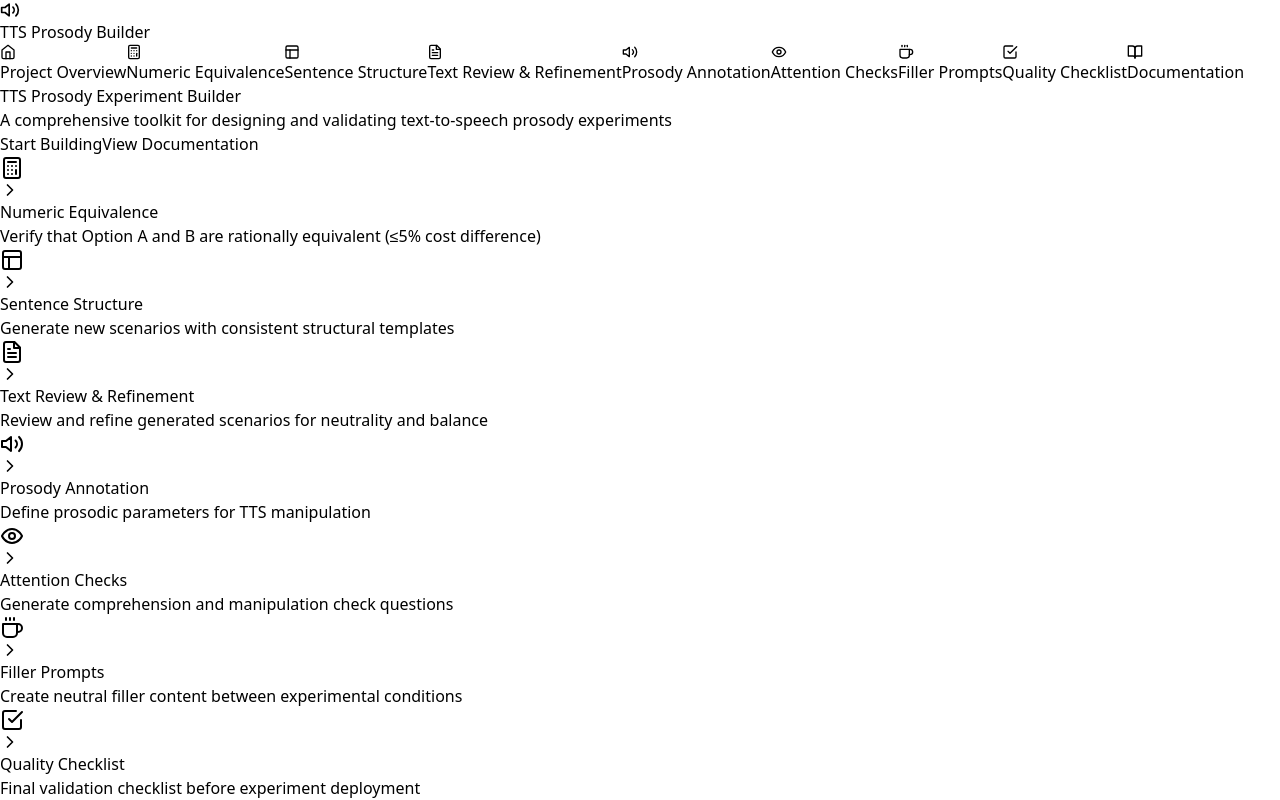
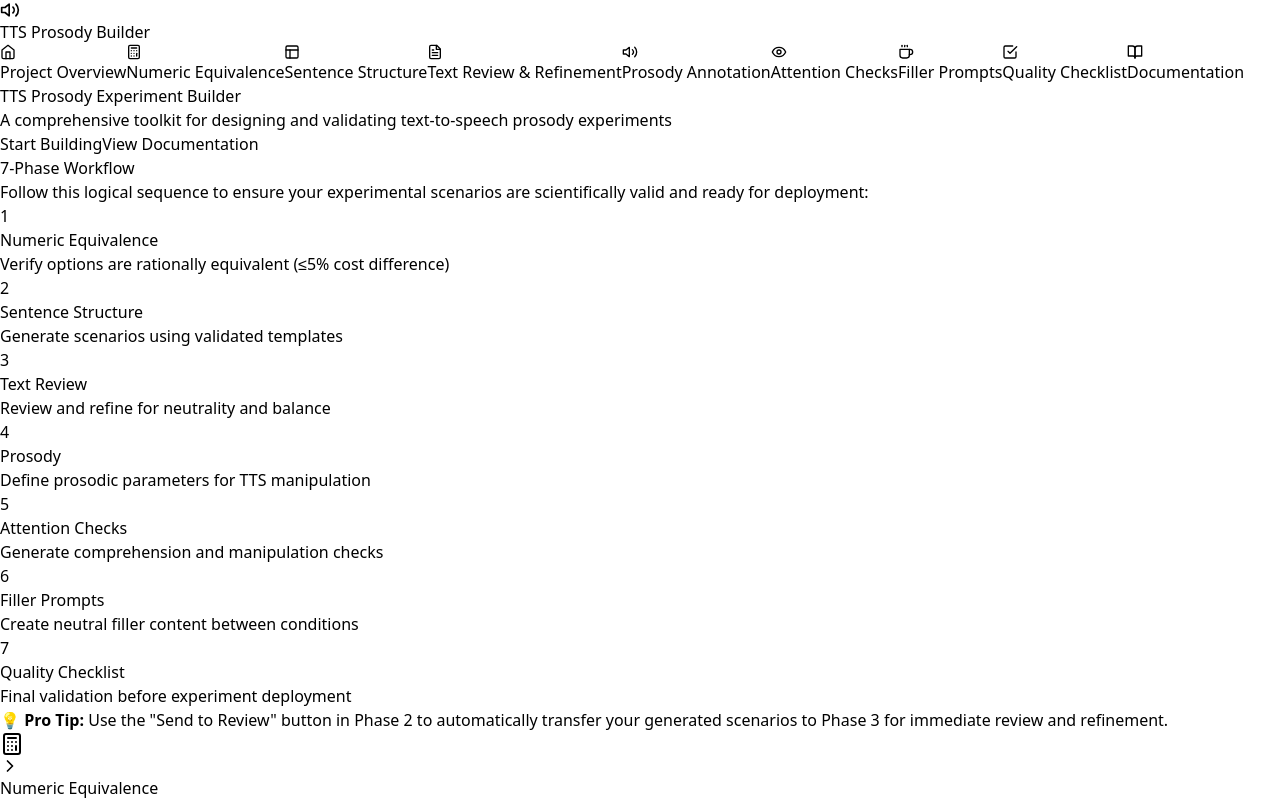
Before and after one commit to RedPill47/tts-prosody-builder, a React (Vite) app: page / in a window 1280 px wide. Shown: the top 800 px of the page. Built offline with nearby package versions, Linux system fonts and the light colour scheme.

Commit message:
Update landing page workflow to reflect new phase order

```diff
--- a/src/App.tsx
+++ b/src/App.tsx
@@ -261,7 +261,7 @@ const UnifiedScenarioTool = () => {
         </p>
         <div className="flex gap-4">
           <button
-            onClick={() => setActivePhase('text-review')}
+            onClick={() => setActivePhase('numeric')}
             className="bg-white text-blue-600 px-6 py-3 rounded-lg font-semibold hover:bg-gray-100 transition-colors"
           >
             Start Building
@@ -272,6 +272,78 @@ const UnifiedScenarioTool = () => {
           >
             View Documentation
           </button>
+        </div>
+      </div>
+
+      {/* Workflow Overview */}
+      <div className="bg-gradient-to-r from-blue-50 to-purple-50 rounded-lg p-6">
+        <h2 className="text-2xl font-bold text-gray-800 mb-4">7-Phase Workflow</h2>
+        <p className="text-gray-700 mb-6">
+          Follow this logical sequence to ensure your experimental scenarios are scientifically valid and ready for deployment:
+        </p>
+
+        <div className="grid md:grid-cols-2 lg:grid-cols-4 gap-4">
+          <div className="flex items-start gap-3">
+            <div className="w-8 h-8 bg-purple-600 text-white rounded-full flex items-center justify-center text-sm font-bold">1</div>
+            <div>
+              <h3 className="font-semibold text-gray-800">Numeric Equivalence</h3>
+              <p className="text-sm text-gray-600">Verify options are rationally equivalent (≤5% cost difference)</p>
+            </div>
+          </div>
+
+          <div className="flex items-start gap-3">
+            <div className="w-8 h-8 bg-orange-600 text-white rounded-full flex items-center justify-center text-sm font-bold">2</div>
+            <div>
+              <h3 className="font-semibold text-gray-800">Sentence Structure</h3>
+              <p className="text-sm text-gray-600">Generate scenarios using validated templates</p>
+            </div>
+          </div>
+
+          <div className="flex items-start gap-3">
+            <div className="w-8 h-8 bg-green-600 text-white rounded-full flex items-center justify-center text-sm font-bold">3</div>
+            <div>
+              <h3 className="font-semibold text-gray-800">Text Review</h3>
+              <p className="text-sm text-gray-600">Review and refine for neutrality and balance</p>
+            </div>
+          </div>
+
+          <div className="flex items-start gap-3">
+            <div className="w-8 h-8 bg-red-600 text-white rounded-full flex items-center justify-center text-sm font-bold">4</div>
+            <div>
+              <h3 className="font-semibold text-gray-800">Prosody</h3>
+              <p className="text-sm text-gray-600">Define prosodic parameters for TTS manipulation</p>
+            </div>
+          </div>
+
+          <div className="flex items-start gap-3">
+            <div className="w-8 h-8 bg-indigo-600 text-white rounded-full flex items-center justify-center text-sm font-bold">5</div>
+            <div>
+              <h3 className="font-semibold text-gray-800">Attention Checks</h3>
+              <p className="text-sm text-gray-600">Generate comprehension and manipulation checks</p>
+            </div>
+          </div>
+
+          <div className="flex items-start gap-3">
+            <div className="w-8 h-8 bg-yellow-600 text-white rounded-full flex items-center justify-center text-sm font-bold">6</div>
+            <div>
+              <h3 className="font-semibold text-gray-800">Filler Prompts</h3>
+              <p className="text-sm text-gray-600">Create neutral filler content between conditions</p>
+            </div>
+          </div>
+
+          <div className="flex items-start gap-3">
+            <div className="w-8 h-8 bg-teal-600 text-white rounded-full flex items-center justify-center text-sm font-bold">7</div>
+            <div>
+              <h3 className="font-semibold text-gray-800">Quality Checklist</h3>
+              <p className="text-sm text-gray-600">Final validation before experiment deployment</p>
+            </div>
+          </div>
+        </div>
+
+        <div className="mt-4 p-3 bg-blue-100 rounded">
+          <p className="text-sm text-blue-800">
+            <strong>💡 Pro Tip:</strong> Use the "Send to Review" button in Phase 2 to automatically transfer your generated scenarios to Phase 3 for immediate review and refinement.
+          </p>
         </div>
       </div>
 
```
